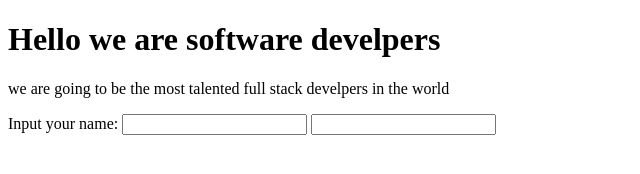
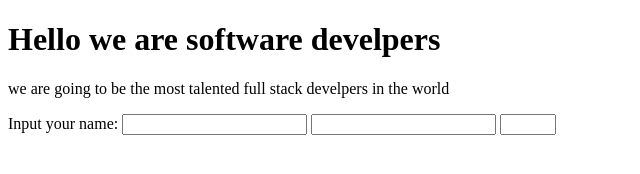
Before and after one commit to AhmedMohsen600/Survey-Form, a plain HTML site: page index.html in a window 1280 px wide. Shown: the full height of the page, 0-640 px from the left. Drawn offline with Linux system fonts and the light colour scheme.

Commit message:
finished 7,8,9

```diff
--- a/index.html
+++ b/index.html
@@ -12,6 +12,7 @@
     <form id="survey-form" action="">
       Input your name: <input type="text" name="name" id="name">
       <input type="email" id="email" required>
+      <input required min="1" max="10" type="number" id="number">
     </form>
     <script src="https://cdn.freecodecamp.org/testable-projects-fcc/v1/bundle.js"></script>
 
```
